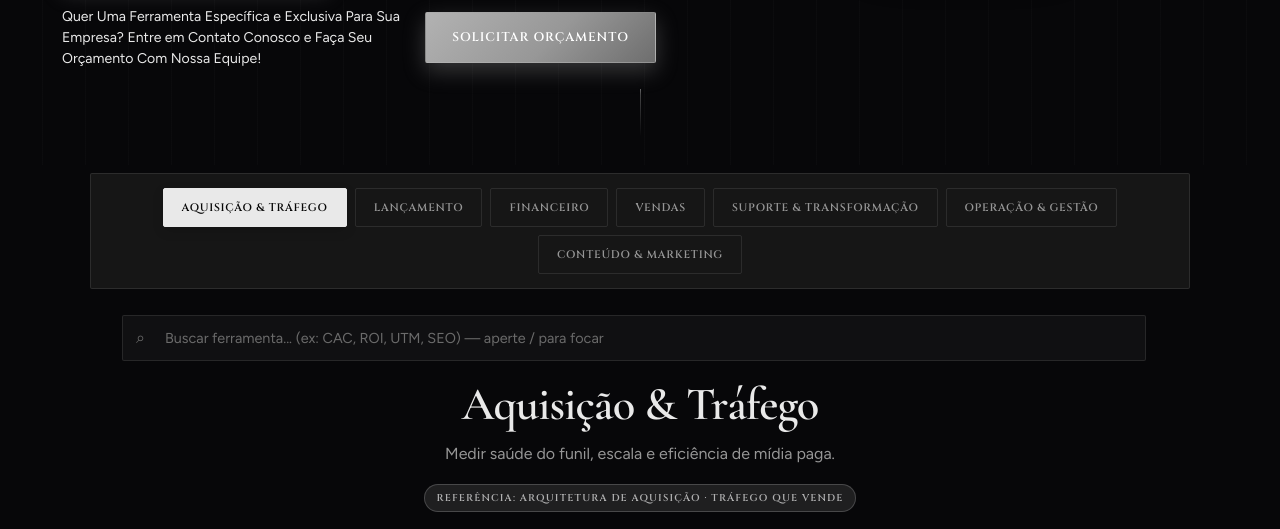
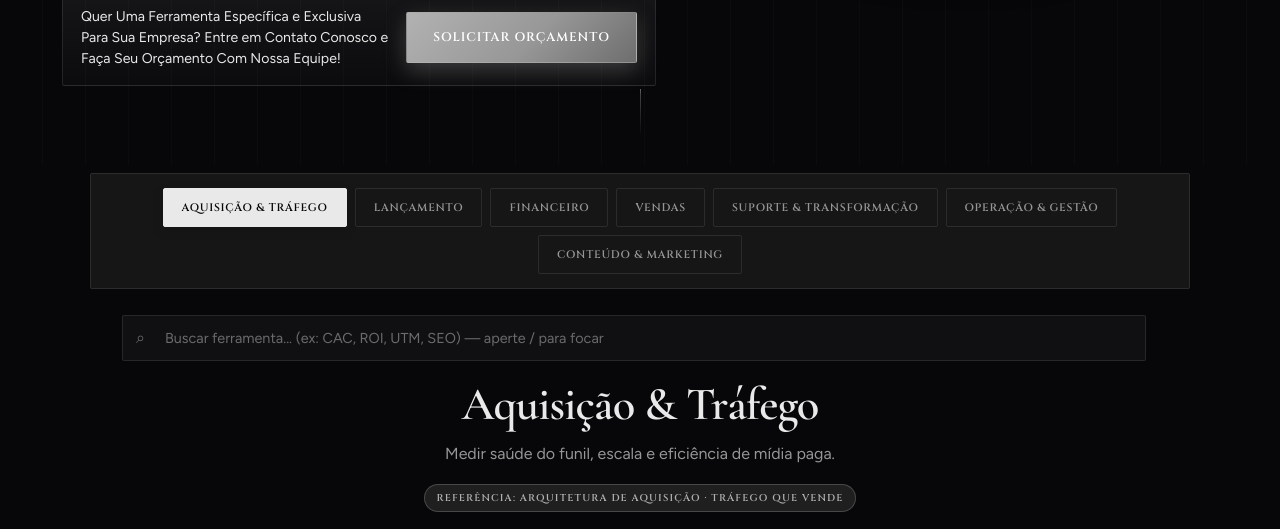
Before and after one commit to KelvinOliveiraCode/kodarosferramentas, a plain HTML site: page index.html in a window 1280 px wide. Shown: the part 571-1100 px from the top of the page. Drawn offline with nearby package versions, Linux system fonts and the light colour scheme.

Commit message:
style: caixa do orçamento restaurada (fade-in removido — mensagem visível de imediato)

```diff
--- a/style.css
+++ b/style.css
@@ -449,7 +449,7 @@ tr.total td{font-weight:700;color:var(--ink-primary);border-top:2px solid rgba(2
 .orcamento-banner-text{font-family:'Figtree',sans-serif;font-size:.92rem;line-height:1.55;color:var(--ink-primary);max-width:760px;margin:0}
 .orcamento-banner-cta{flex-shrink:0;white-space:nowrap}
 .orcamento-banner + .hero{padding-top:48px}
-.hero-orcamento{margin-top:22px;padding:0;background:none;border:none;border-radius:0;display:flex;align-items:center;gap:16px;flex-wrap:wrap;animation:fadeIn 1s var(--ease-expo) 1.1s both}
+.hero-orcamento{margin-top:22px;padding:16px 18px;background:linear-gradient(180deg,rgba(212,175,106,0.09),rgba(237,233,225,0.025));border:1px solid var(--hairline);border-radius:2px;display:flex;align-items:center;gap:16px;flex-wrap:wrap}
 .hero-orcamento p{font-family:'Figtree',sans-serif;font-size:.88rem;line-height:1.5;color:var(--ink-primary);margin:0;flex:1;min-width:240px}
 .hero-orcamento .btn{flex-shrink:0;white-space:nowrap}
 @media(max-width:768px){.orcamento-banner{margin-top:58px}.orcamento-banner-inner{flex-direction:column;text-align:center}.orcamento-banner-text{max-width:none}.orcamento-banner + .hero{padding-top:36px}.hero-orcamento{flex-direction:column;text-align:center}}
```
